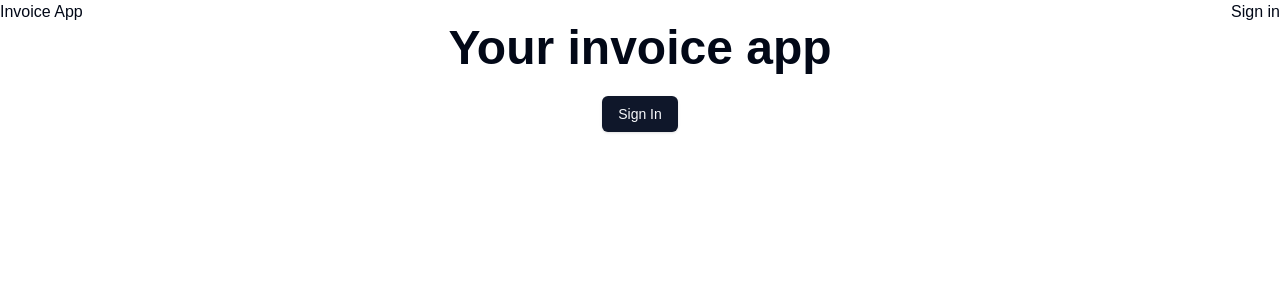
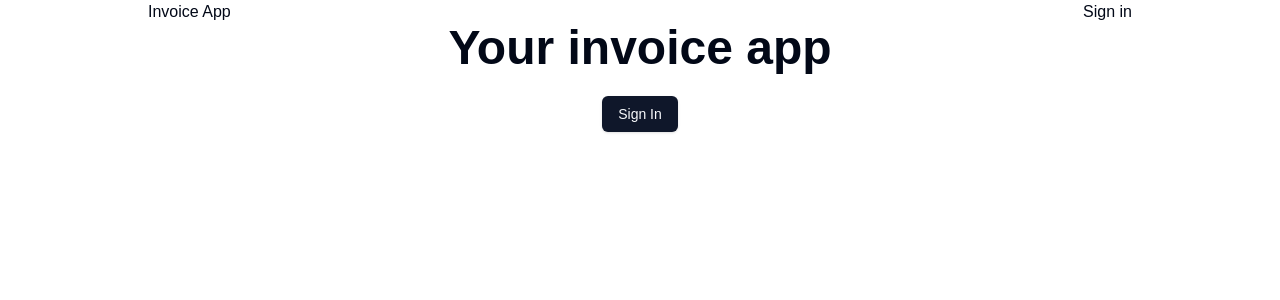
Before and after one commit to dzhaniivanov/invoice-app, a Next.js app: page / in a window 1280 px wide. Shown: the top 300 px of the page. Built offline with nearby package versions, Linux system fonts and the light colour scheme; no server answers.

Commit message:
improvements on header

```diff
--- /dev/null
+++ b/src/components/Container.tsx
@@ -0,0 +1,12 @@
+import { cn } from "@/lib/utils";
+
+interface ContainerProps extends React.ComponentProps<"div"> {}
+
+const Container = ({ children, className, ...props }: ContainerProps) => {
+  return (
+    <div {...props} className={cn("max-w-5xl mx-auto px-5", className)}>
+      {children}
+    </div>
+  );
+};
+export default Container;
--- a/src/components/Header.tsx
+++ b/src/components/Header.tsx
@@ -1,8 +1,10 @@
 import { SignedIn, SignedOut, SignInButton, UserButton } from "@clerk/nextjs";
+import Container from "./Container";
 
 const Header = () => {
   return (
     <header>
+      <Container>
         <div className="flex justify-between items-center gap-4">
           <p>Invoice App</p>
           <div>
@@ -14,6 +16,7 @@ const Header = () => {
             </SignedIn>
           </div>
         </div>
+      </Container>
     </header>
   );
 };
--- a/src/middleware.ts
+++ b/src/middleware.ts
@@ -1,11 +1,6 @@
 import { clerkMiddleware, createRouteMatcher } from "@clerk/nextjs/server";
 
 const isPublic = createRouteMatcher(["/"]);
-// const isProtected = createRouteMatcher([
-//   "/dashboard",
-//   "/invoices/:invoiceId",
-//   "/invoices/new",
-// ]);
 
 export default clerkMiddleware(async (auth, request) => {
   if (!isPublic(request)) {
```
Lines whose indentation alone changed are shown as unchanged.
